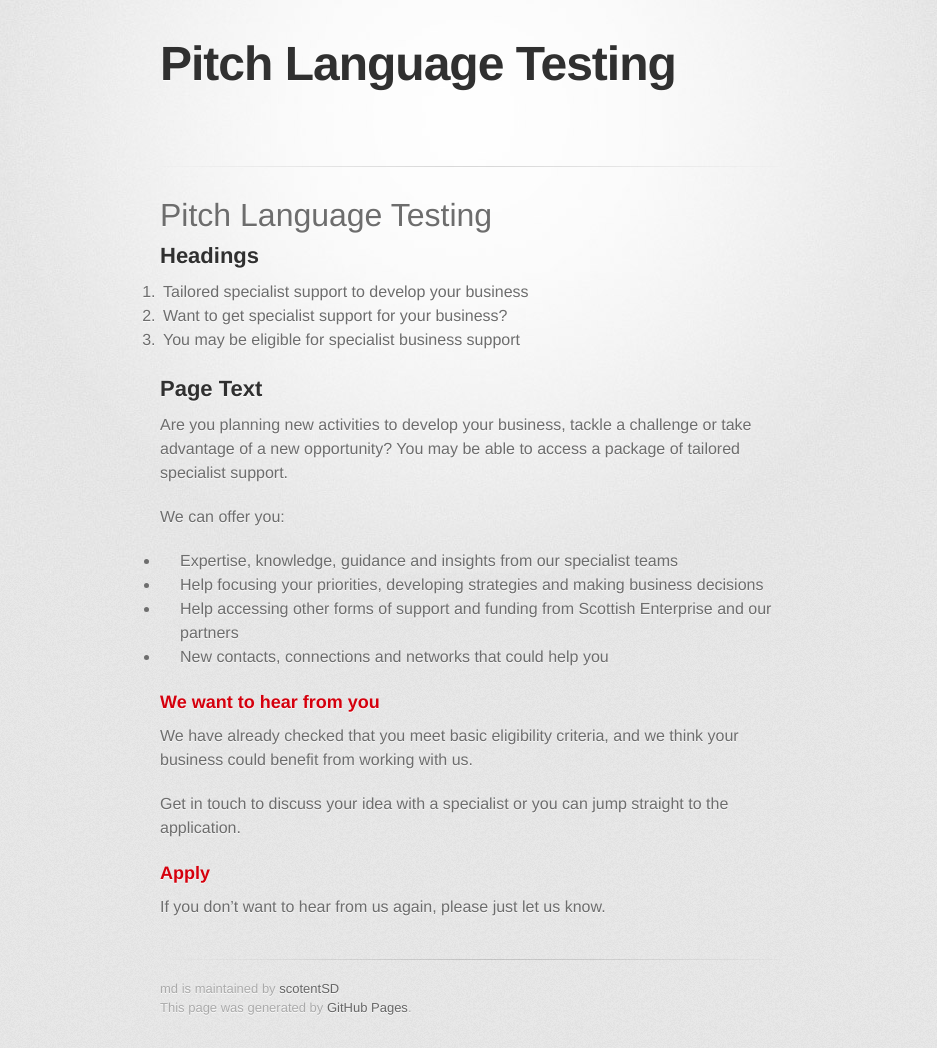
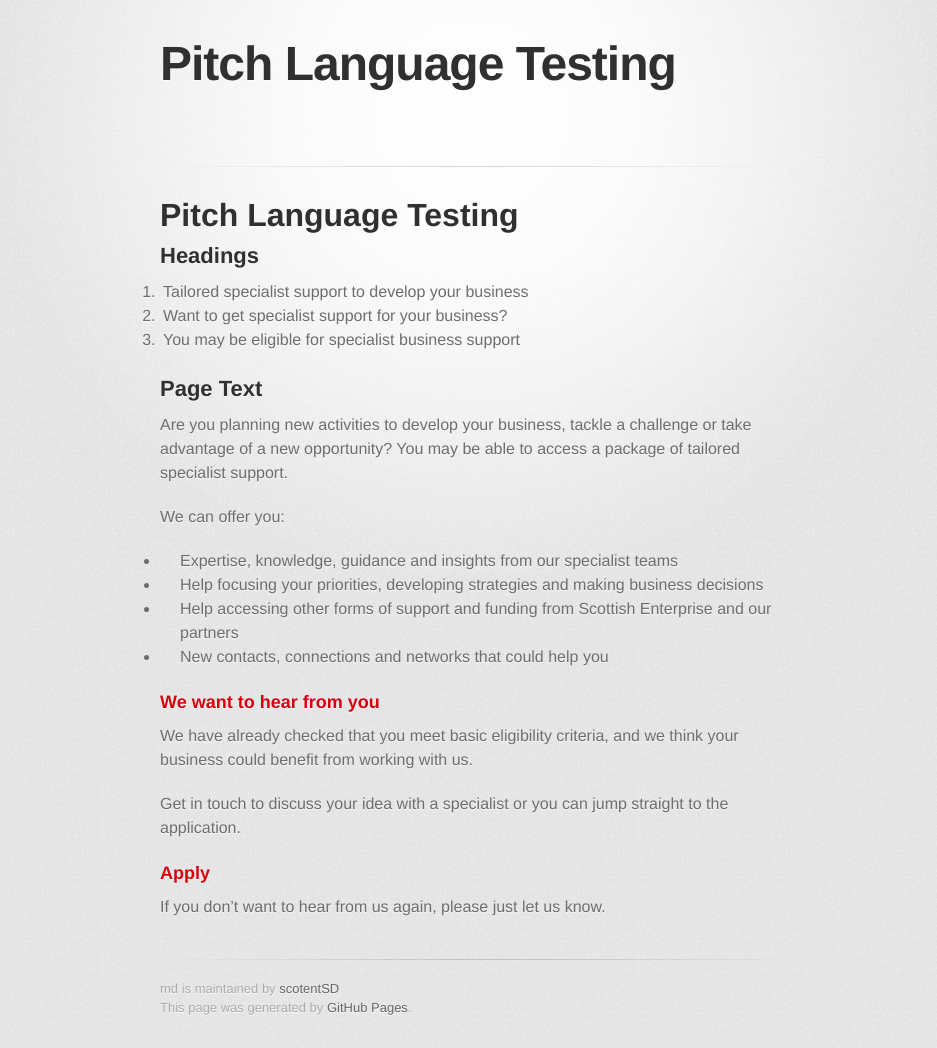
Before and after one commit to scotentSD/md, a Jekyll site: the page built from index.md, in a window 1280 px wide. Shown: the whole page, without its empty margins (170-1107 px from the left). Built offline with Jekyll 4.4.1, drawn with Linux system fonts in a browser that asks for light colours; some web fonts are replaced; our own code applies the rules of GitHub Pages for plain Markdown files; the repository's description, which GitHub fills in, is left out.

Commit message:
Update jekyll-theme-tactile.scss
mk

```diff
--- a/_sass/jekyll-theme-tactile.scss
+++ b/_sass/jekyll-theme-tactile.scss
@@ -245,6 +245,8 @@ form {
 
 h1 {
   font-size: 32px;
+  font-weight: bold;
+  color: #303030;
 }
 
 h2 {
```
